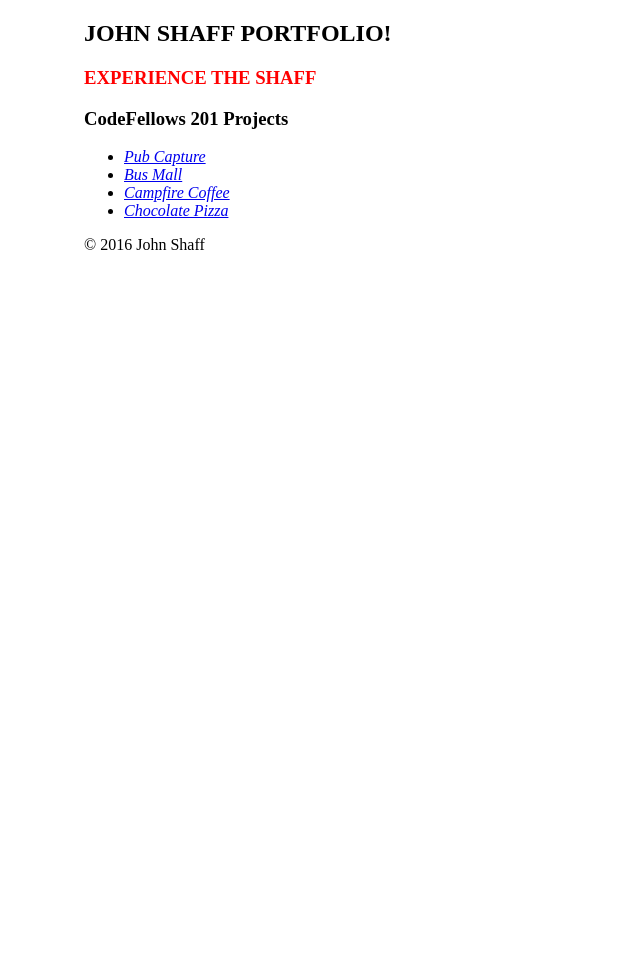
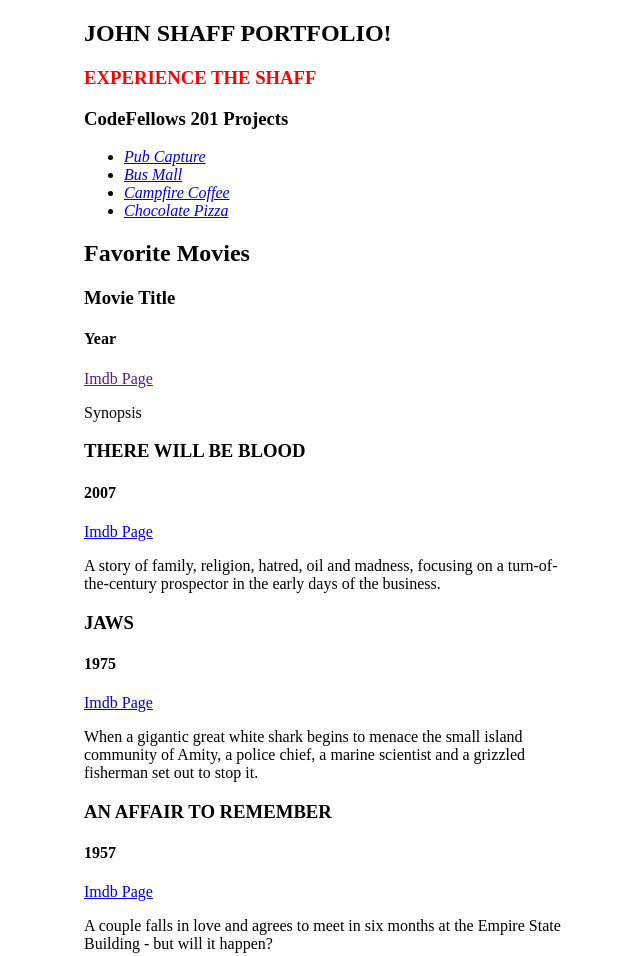
Before and after one commit to johnshaff/portfolio, a plain HTML site: page index.html in a window 1280 px wide. Shown: the top 956 px of the page, without its empty margins (316-956 px from the left). Before the commit the page ends 800 px from the top, so only its background shows below. Drawn offline with nearby package versions, Linux system fonts and the light colour scheme.

Commit message:
forgot to new branch

```diff
--- /dev/null
+++ b/app.js
@@ -0,0 +1,41 @@
+var movies = [];
+
+function Movie (obj) {
+  this.title = obj.title;
+  this.year = obj.year;
+  this.imdb = obj.imdb;
+  this.synopsis = obj.synopsis;
+};
+
+//This clones my template and then replaces data from objects
+//Removes the class from that clone so it's not grabbed again.
+//And finally returns the entire new section for appending.
+Movie.prototype.articleMaker = function() {
+  var $newMovie = $('article.template').clone();
+  $newMovie.find('h1').text(this.title);
+  $newMovie.find('h4').text(this.year);
+  $newMovie.find('a').attr('href', this.imdb);
+  $newMovie.find('p').text(this.synopsis);
+
+  $newMovie.removeClass();
+  return $newMovie;
+};
+
+//This sorts by movie year, latest first.
+localMovies.sort(function(firstObj, secondObj) {
+  console.log('into sort');
+  return (new Date(secondObj.year)) - (new Date(firstObj.year));
+});
+
+//This creates a new array from the sorted array.
+localMovies.forEach(function(obj) {
+  console.log('into push');
+  movies.push(new Movie(obj));
+});
+
+//This runs the articleMaker method on each object.
+//And then appends the returned article to the section.
+movies.forEach(function (obj) {
+  console.log('into append');
+  $('#movies').append(obj.articleMaker());
+});
--- a/index.html
+++ b/index.html
@@ -25,11 +25,27 @@
             <li> <address><a href="https://github.com/johnshaff/bus_mall">Bus Mall</a></address> </li>
             <li> <address><a href="https://github.com/johnshaff/CampFireCoffee">Campfire Coffee</a></address> </li>
             <li> <address><a href="https://github.com/johnshaff/chocolate-pizza">Chocolate Pizza</a></address> </li>
+          </ul>
+      </section>
+
+      <div><h2> Favorite Movies </h2></div>
+      <section id="movies">
+        <article class="template">
+          <h1>Movie Title</h1>
+          <h4>Year</h4>
+          <a href="">Imdb Page</a>
+          <p>Synopsis</p>
+        </article>
       </section>
     </main>
 
     <footer>
       &copy; 2016 John Shaff
     </footer>
+
+    <script src="https://code.jquery.com/jquery-2.2.4.min.js"></script>
+    <script rel="text/js" src="movies.js"></script>
+    <script rel="text/js" src="app.js"></script>
   </body>
+
 </html>
--- /dev/null
+++ b/movies.js
@@ -0,0 +1,22 @@
+var localMovies = [
+  {
+    title: 'JAWS',
+    year: '1975',
+    imdb: 'http://www.imdb.com/title/tt0073195/?ref_=fn_al_tt_1',
+    synopsis: 'When a gigantic great white shark begins to menace the small island community of Amity, a police chief, a marine scientist and a grizzled fisherman set out to stop it.'
+  },
+
+  {
+    title: 'THERE WILL BE BLOOD',
+    year: '2007',
+    imdb: 'http://www.imdb.com/title/tt0469494/?ref_=nv_sr_1',
+    synopsis:'A story of family, religion, hatred, oil and madness, focusing on a turn-of-the-century prospector in the early days of the business.'
+  },
+
+  {
+    title: 'AN AFFAIR TO REMEMBER',
+    year: '1957',
+    imdb: 'http://www.imdb.com/title/tt0050105/?ref_=nm_flmg_act_12',
+    synopsis: 'A couple falls in love and agrees to meet in six months at the Empire State Building - but will it happen?'
+  },
+];
```
